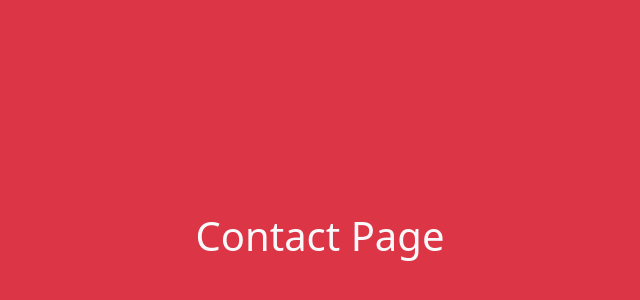
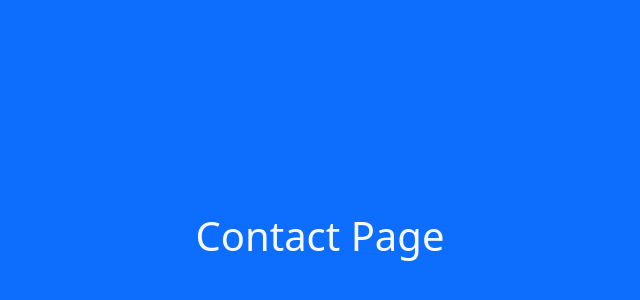
Before and after one commit to akashskillhub/test, a plain HTML site: page contact.html in a window 1280 px wide. Shown: the part 160-460 px from the top of the page, without its empty margins (320-960 px from the left). Drawn offline with nearby package versions, Linux system fonts and the light colour scheme.

Commit message:
updated shortcuts

```diff
--- a/contact.html
+++ b/contact.html
@@ -8,7 +8,7 @@
     <link href="https://cdn.jsdelivr.net/npm/bootstrap@5.2.0-beta1/dist/css/bootstrap.min.css" rel="stylesheet">
 </head>
 
-<body class=" vh-100 bg-danger text-light d-flex justify-content-center align-items-center">
+<body class=" vh-100 bg-primary text-light d-flex justify-content-center align-items-center">
     <h1>Contact Page</h1>
     <script src="https://cdn.jsdelivr.net/npm/bootstrap@5.2.0-beta1/dist/js/bootstrap.bundle.min.js"></script>
 </body>
```
